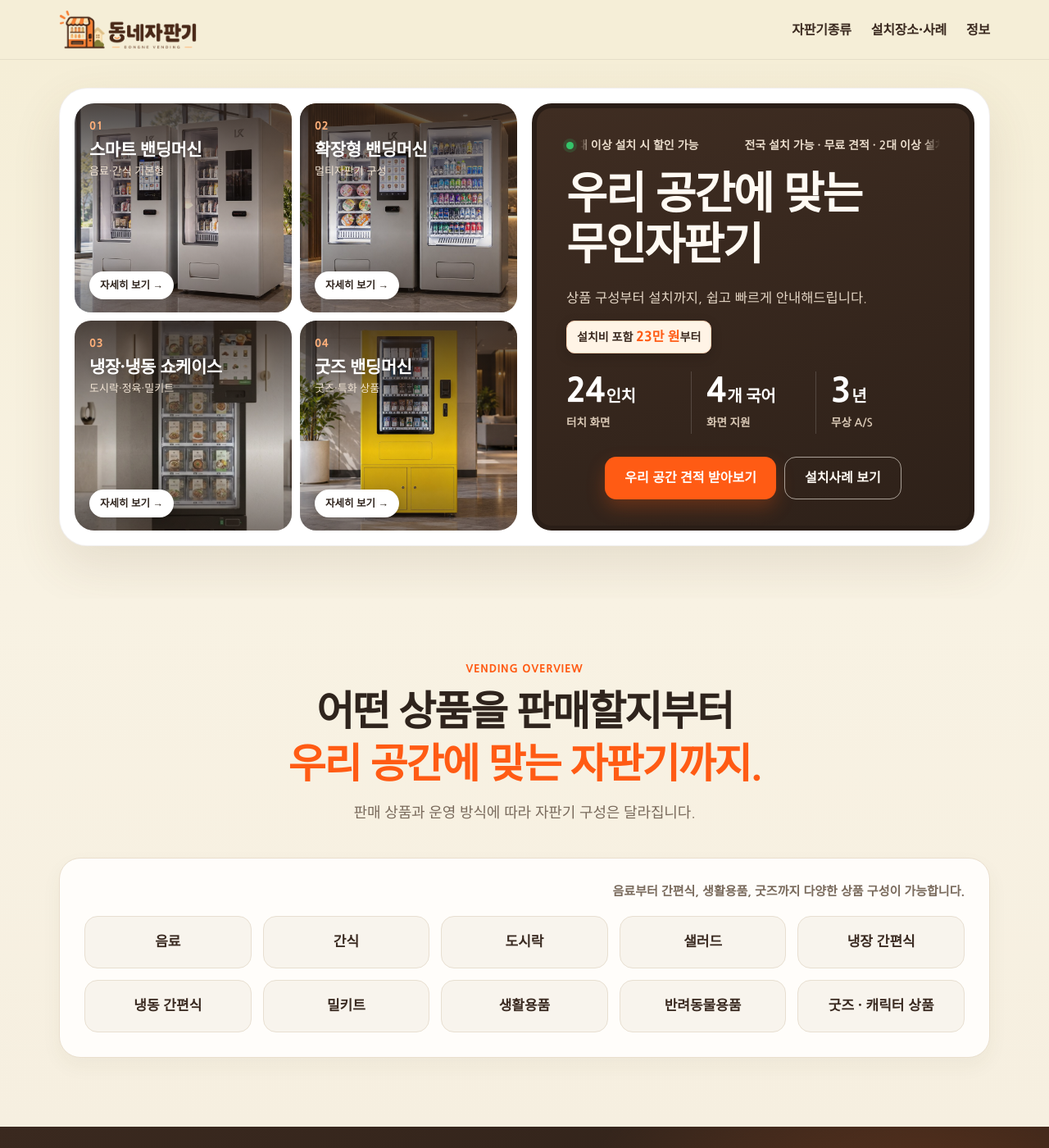
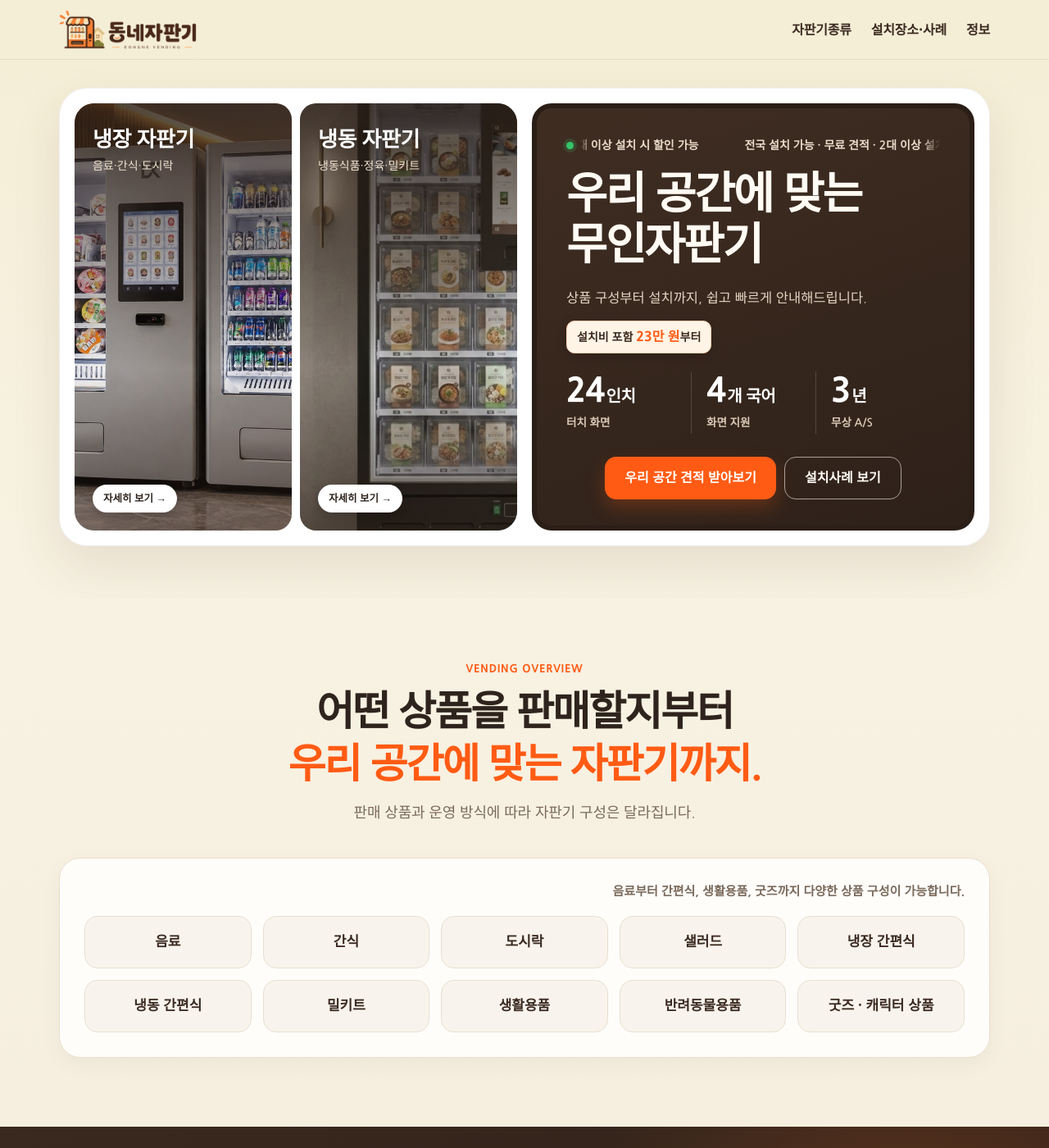
Before and after one commit to dkfmaqqhh-cyber/dongne-vending, a Jekyll site: the page built from index.html, in a window 1280 px wide and 1400 px high. Shown: the whole window at 82% size. Built offline with Jekyll 4.4.1, drawn with Linux system fonts in a browser that asks for light colours.

Commit message:
126차 시안 수정: 숫자 표시 제거, 냉장·냉동 카드 2개 버전 (main 미반영)
Co-Authored-By: Claude Opus 5.5 <noreply@anthropic.com>
Claude-Session: https://claude.ai/code/session_01CNGa2rRFfKZPZVUap8wksv

```diff
--- a/index.html
+++ b/index.html
@@ -2239,6 +2239,15 @@ html{scroll-behavior:smooth}
 @media (min-width:981px) and (max-width:1240px){.hp-grid{min-height:480px}.hp-card strong{font-size:18px}}
 @media (max-width:980px){.hp-grid{min-height:0 !important;aspect-ratio:auto !important;grid-template-rows:auto;order:2}.h2-panel{order:1}.hp-card{aspect-ratio:1/.82}}
 @media (max-width:640px){.hp-grid{gap:8px}.hp-card{padding:12px 12px 11px;border-radius:16px}.hp-card strong{font-size:15.5px}.hp-card em{font-size:11.5px}.hp-num{font-size:11.5px}.hp-more{font-size:11px;padding:5px 10px}}
+
+/* 126차 수정: 숫자 표시 없이 냉장·냉동 카드 2개 */
+.hp-num{display:none !important}
+.hp-two{grid-template-columns:1fr 1fr !important;grid-template-rows:1fr !important}
+.hp-two .hp-card{padding:24px 22px 22px}
+.hp-two .hp-card strong{font-size:26px}
+.hp-two .hp-card em{font-size:14px}
+@media (max-width:980px){.hp-two .hp-card{aspect-ratio:3/4}}
+@media (max-width:640px){.hp-two .hp-card{padding:14px 13px 13px}.hp-two .hp-card strong{font-size:18px}.hp-two .hp-card em{font-size:12px}}
 </style>
 </head>
 <body>
@@ -2255,7 +2264,7 @@ html{scroll-behavior:smooth}
 <div class="wrap">
 <div class="h2-shell">
 <div class="h2-top">
-<div class="h2-photo hp-grid" aria-label="자판기 종류"><a class="hp-card" href="#machines" data-pick="0" style="--bg:url(images/img_04_5aedaa01d6.jpg);--pos:50% 50%"><span class="hp-num">01</span><strong>스마트 밴딩머신</strong><em>음료·간식 기본형</em><span class="hp-more">자세히 보기 →</span></a><a class="hp-card" href="#machines" data-pick="1" style="--bg:url(images/img_05_c55c056ea6.jpg);--pos:50% 50%"><span class="hp-num">02</span><strong>확장형 밴딩머신</strong><em>멀티자판기 구성</em><span class="hp-more">자세히 보기 →</span></a><a class="hp-card" href="#machines" data-pick="2" style="--bg:url(images/img_07_4082171e59.jpg);--pos:45% 40%"><span class="hp-num">03</span><strong>냉장·냉동 쇼케이스</strong><em>도시락·정육·밀키트</em><span class="hp-more">자세히 보기 →</span></a><a class="hp-card" href="#machines" data-pick="3" style="--bg:url(images/img_08_41f37782a3.jpg);--pos:50% 50%"><span class="hp-num">04</span><strong>굿즈 밴딩머신</strong><em>굿즈·특화 상품</em><span class="hp-more">자세히 보기 →</span></a></div>
+<div class="h2-photo hp-grid hp-two" aria-label="자판기 종류"><a class="hp-card" href="#machines" data-pick="0" style="--bg:url(images/img_05_c55c056ea6.jpg);--pos:50% 50%"><strong>냉장 자판기</strong><em>음료·간식·도시락</em><span class="hp-more">자세히 보기 →</span></a><a class="hp-card" href="#machines" data-pick="2" style="--bg:url(images/img_07_4082171e59.jpg);--pos:45% 40%"><strong>냉동 자판기</strong><em>냉동식품·정육·밀키트</em><span class="hp-more">자세히 보기 →</span></a></div>
 <div class="h2-panel">
 <div class="h2-status-row">
 <span class="h2-status"><i></i><span class="h2-ticker" aria-label="전국 설치 가능 · 무료 견적 · 2대 이상 설치 시 할인 가능"><span class="h2-ticker-track" aria-hidden="true"><span>전국 설치 가능 · 무료 견적 · 2대 이상 설치 시 할인 가능</span><span>전국 설치 가능 · 무료 견적 · 2대 이상 설치 시 할인 가능</span></span></span></span>
```
